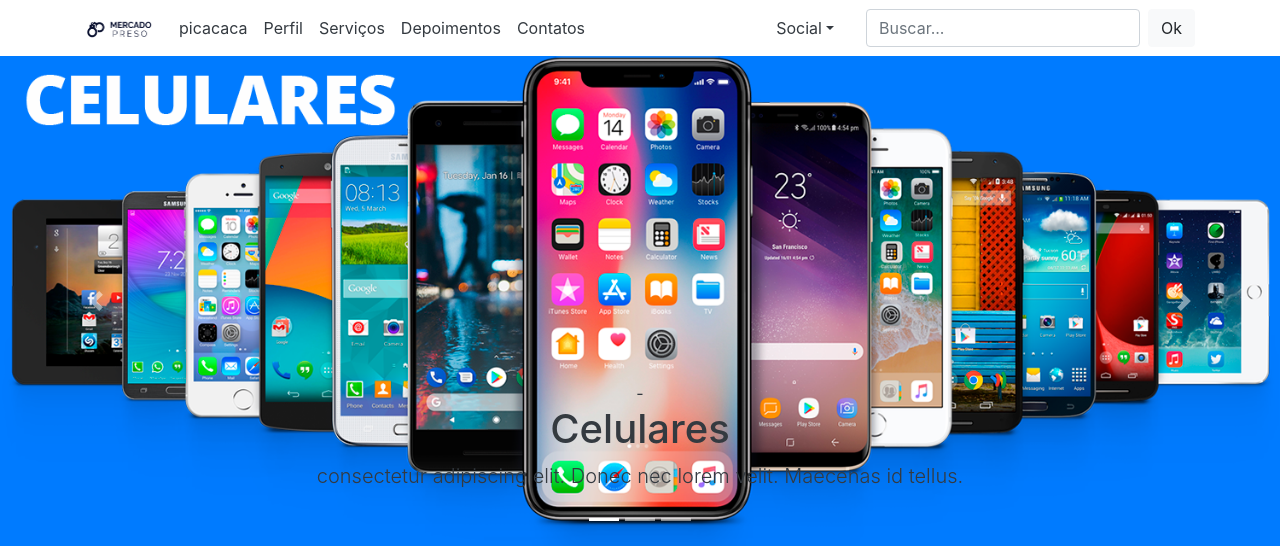
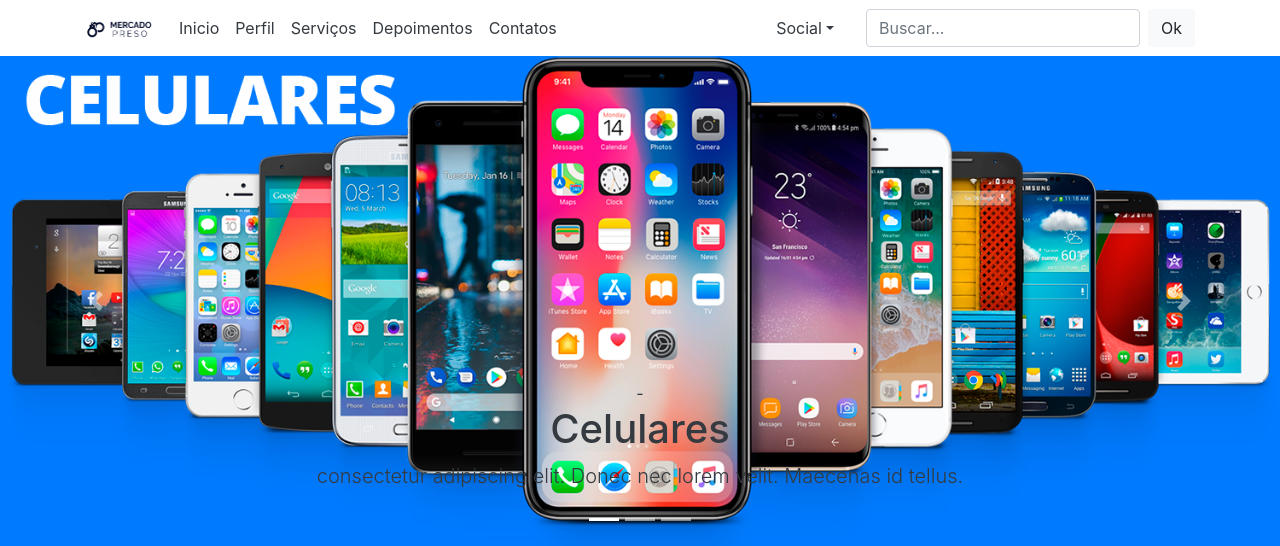
Before and after one commit to DanielSantosLira/node-php, a PHP site: page / in a window 1280 px wide. Shown: the top 546 px of the page. Run offline with PHP 8.4, Linux system fonts and the light colour scheme; some libraries are stand-ins or nearby versions.

Commit message:
Update index.php

```diff
--- a/index.php
+++ b/index.php
@@ -28,7 +28,7 @@
         <ul class="navbar-nav mr-auto">
 
           <li class="navbar-item">
-            <a href="#" class="nav-link text-dark">picacaca</a>
+            <a href="#" class="nav-link text-dark">Inicio</a>
           </li>
 
           <li class="navbar-item">
```
